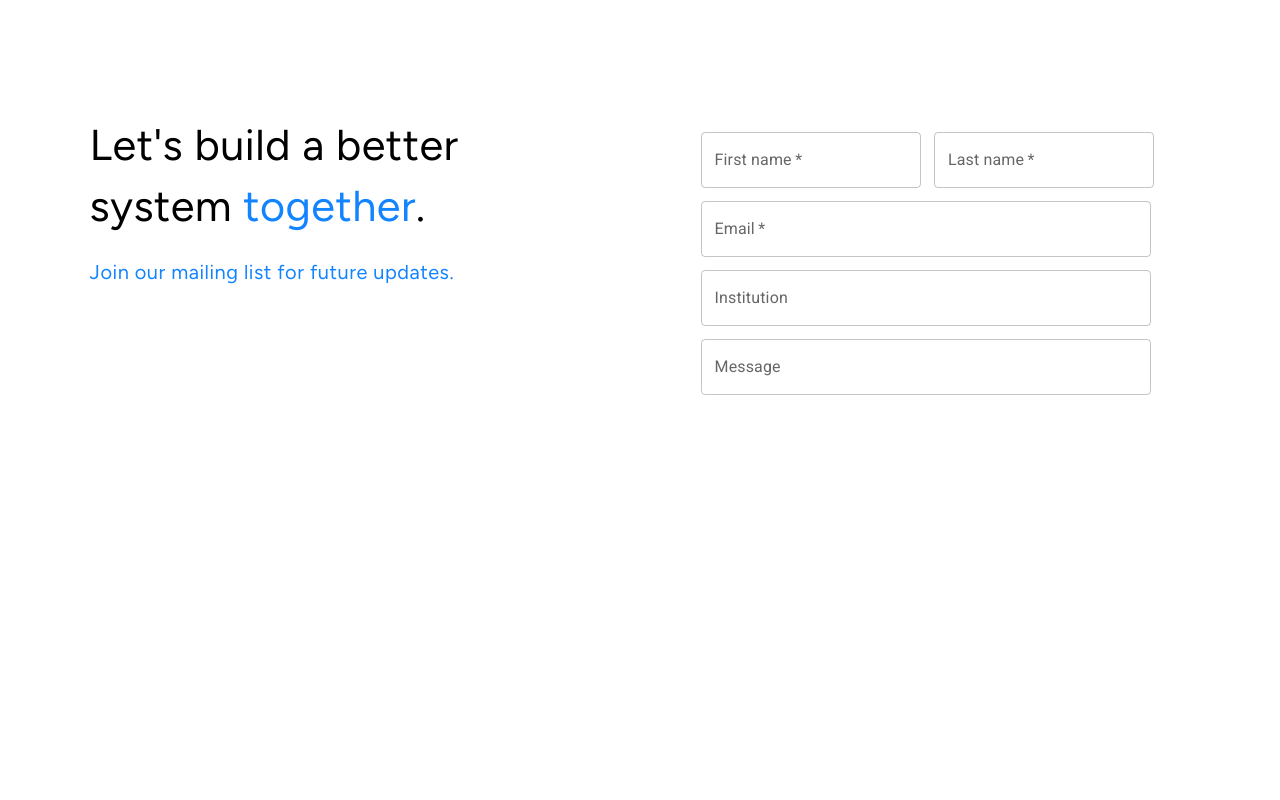
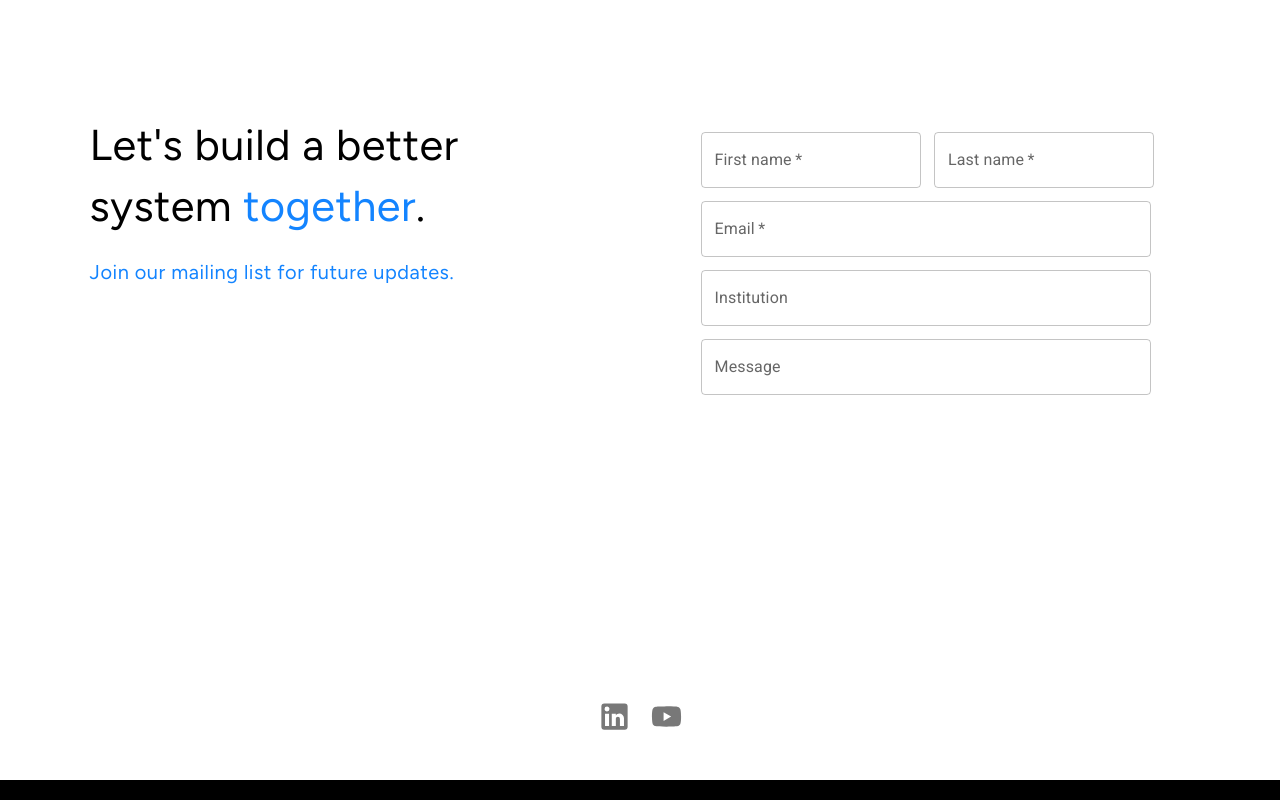
Before and after one commit to christinapan98/liberata, a React (Create React App) app: page / in a window 1280 px wide. Shown: the part 4717-5517 px from the top of the page. Before the commit the page ends 5496 px from the top, so only its background shows below. Built offline with nearby package versions, Linux system fonts and the light colour scheme.

Commit message:
add social media links and footer component

```diff
--- a/src/App.tsx
+++ b/src/App.tsx
@@ -196,9 +196,9 @@ function App() {
         </div>
       </div>
 
-      <div className="App-footer" id="App-footer" style={{height: '13vh'}}>
-        {/* <Footer/>
-        <div className="Footer-accent"></div> */}
+      <div className="App-footer" id="App-footer">
+        <Footer/>
+        <div className="Footer-accent"></div>
       </div>
 
     </div>
--- a/src/components/Contact.css
+++ b/src/components/Contact.css
@@ -41,6 +41,7 @@
 .Contact-text-subline {
   font-size: 20px;
   color: var(--accent-blue);
+  margin-bottom: 13px;
 }
 
 #outlined-fname {
--- a/src/components/Contact.tsx
+++ b/src/components/Contact.tsx
@@ -13,8 +13,7 @@ function Contact() {
   const [isLoading, setLoading] = useState(false);
   const [isSuccessVisible, setSuccessVisible] = useState(false);
   const [isErrorVisible, setErrorVisible] = useState(false);
-
-  const googleSheetApiLink = 'https://script.google.com/macros/s/AKfycbxxxxcMbnh3e86tRLOqz57Fcw2LpLG14kVWVtuoqMClVNCLb8Ut0v1SpW4E3aetfzT9/exec';
+  const googleSheetApiUrl = 'https://script.google.com/macros/s/AKfycbxxxxcMbnh3e86tRLOqz57Fcw2LpLG14kVWVtuoqMClVNCLb8Ut0v1SpW4E3aetfzT9/exec';
 
   const handleContactFormSubmit = (e: any) => {
     e.preventDefault();
@@ -31,7 +30,7 @@ function Contact() {
     formData.append('Message', messageInputValue);
 
     // push the contact form data to a google sheet
-    fetch(googleSheetApiLink, {
+    fetch(googleSheetApiUrl, {
       method: 'POST',
       body: formData,
     })
--- a/src/components/Footer.css
+++ b/src/components/Footer.css
@@ -1,26 +1,24 @@
-@media (min-width: 400px) {
+.Footer-text-mediaIconLine {
+  display: flex;
+  gap: 17px;
+  width: 15vw;
+  padding-top: 20vh;
+  padding-bottom: 5vh;
+  text-align: center;
+  align-items: center;
+  justify-content: center;
+  font-size: 1.5rem;
+  margin-left: auto;
+  margin-right: auto;
+}
 
-  .Footer-text {
-    font-size: 2.5rem !important;
-    line-height: 3.7rem !important;
+.mediaIcon {
+  font-size: 50px;
+  color: rgb(120, 120, 120);
+}
+
+@media only screen and (min-width: 1000px) {
+  .Footer-text-mediaIconLine {
+    padding-top: 3vh;
   }
 }
-
-.Footer-body {
-  background-color: var(--duke-blue);
-  width: 100vw;
-  height: 50vh;
-  display: block;
-}
-
-.Footer-text {
-  display: block;
-  width: 80vw;
-  padding-top: 10vh;
-  text-align: center;
-  font-size: 1.5rem;
-  line-height: 3rem;
-  margin-left: auto;
-  margin-right: auto;
-  color: rgb(249, 244, 239);
-}
--- a/src/components/Footer.tsx
+++ b/src/components/Footer.tsx
@@ -1,12 +1,21 @@
 import React from 'react';
+import LinkedInIcon from '@mui/icons-material/LinkedIn';
+import YouTubeIcon from '@mui/icons-material/YouTube';
 import './Footer.css';
 
 function Footer() {
+  const linkedinUrl = "https://www.linkedin.com/company/liberata-academia/posts/?feedView=all";
+  const youtubeUrl = "https://www.youtube.com/@liberata.academia";
+
   return (
     <div className="Footer-body">
-      <div className="Footer-text">
-        Thanks for reading! This site is still under construction.
-        Check back in Spring 2025 for more updates!
+      <div className="Footer-text-mediaIconLine">
+        <a href={linkedinUrl} target="_blank" rel="noreferrer">
+          <LinkedInIcon className="mediaIcon" fontSize="large"/>
+        </a>
+        <a href={youtubeUrl} target="_blank" rel="noreferrer">
+          <YouTubeIcon className="mediaIcon" fontSize="large"/>
+        </a>
       </div>
     </div>
   )
```
